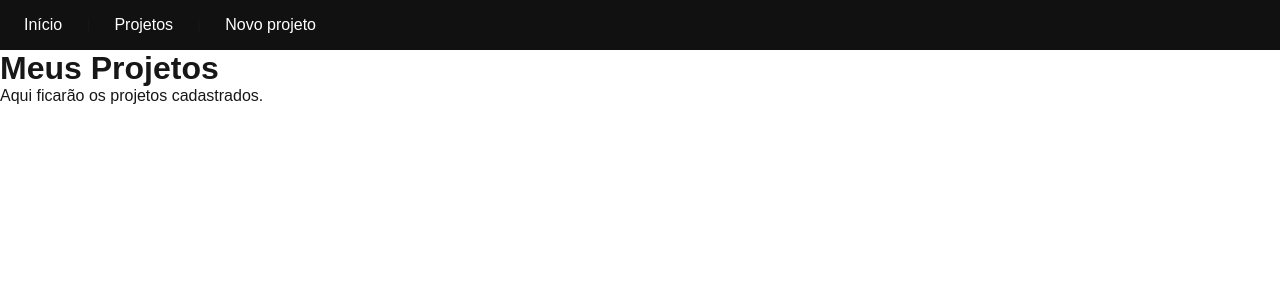
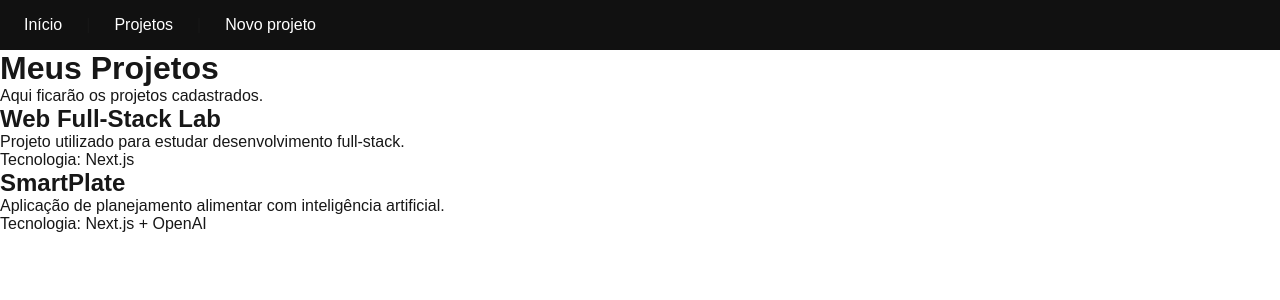
Before and after one commit to einelucas/web-fullstack-lab, a Next.js app: page /projetos in a window 1280 px wide. Shown: the top 300 px of the page. Built offline with nearby package versions, Linux system fonts and the light colour scheme.

Commit message:
feat: adiciona props aos cards de projetos

```diff
--- a/src/app/projetos/page.js
+++ b/src/app/projetos/page.js
@@ -1,8 +1,22 @@
+import CardProjeto from "@/components/CardProjeto";
+
 export default function ProjetosPage() {
   return (
     <main>
       <h1>Meus Projetos</h1>
       <p>Aqui ficarão os projetos cadastrados.</p>
+
+      <CardProjeto
+        nome="Web Full-Stack Lab"
+        descricao="Projeto utilizado para estudar desenvolvimento full-stack."
+        tecnologia="Next.js"
+      />
+
+      <CardProjeto
+        nome="SmartPlate"
+        descricao="Aplicação de planejamento alimentar com inteligência artificial."
+        tecnologia="Next.js + OpenAI"
+      />
     </main>
   );
 }
--- a/src/components/CardProjeto.js
+++ b/src/components/CardProjeto.js
@@ -1,7 +1,9 @@
-export default function CardProjeto({ nome }) {
+export default function CardProjeto({ nome, descricao, tecnologia }) {
   return (
     <article>
       <h2>{nome}</h2>
+      <p>{descricao}</p>
+      <p>Tecnologia: {tecnologia}</p>
     </article>
   );
 }
```
Also changed, not shown: 1 other file (tests, documents, lock files or other folders).
